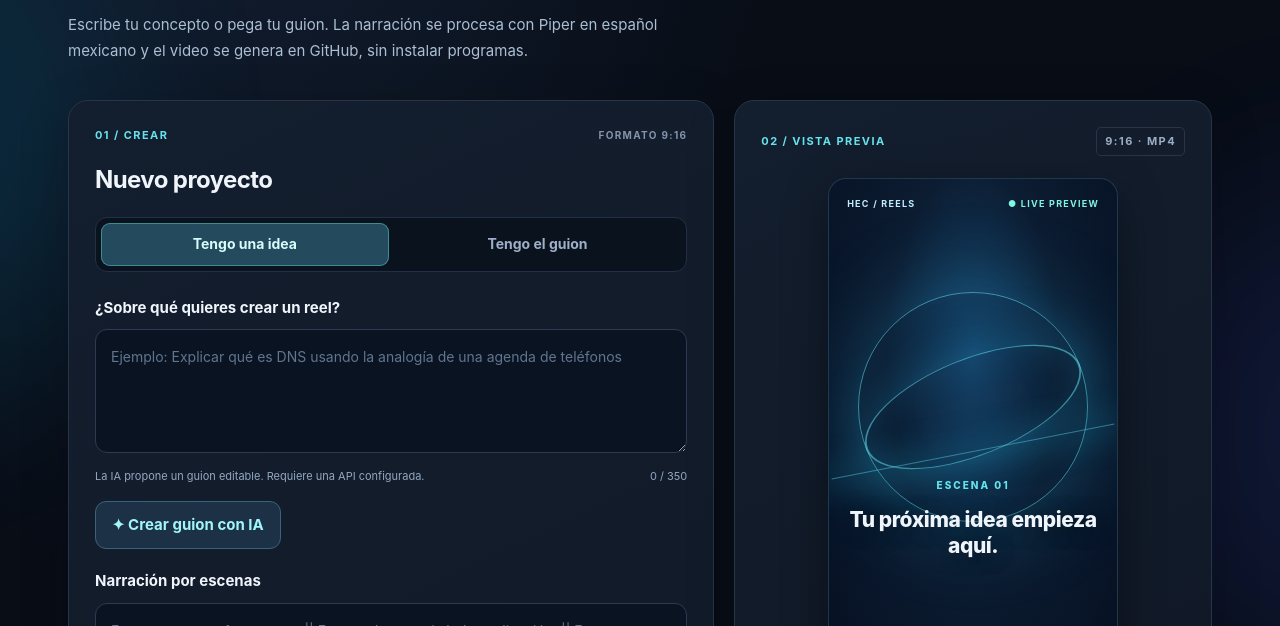
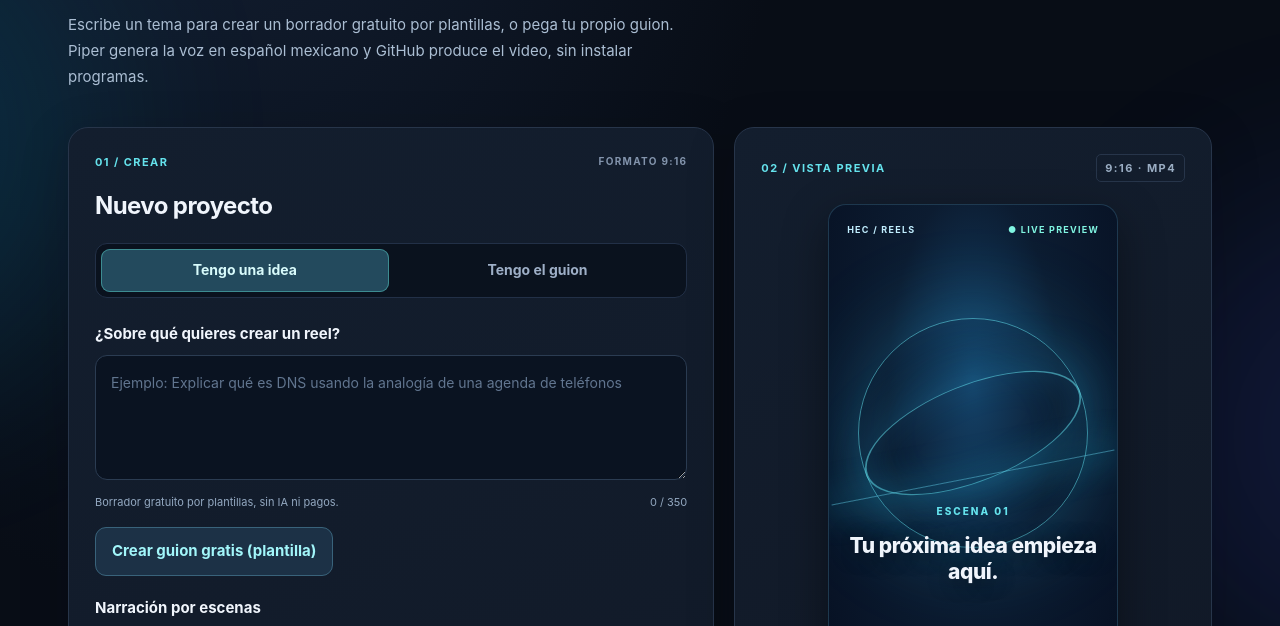
Before and after one commit to hecagus/Hecagus-Reels, a website: page web/index.html in a window 1280 px wide. Shown: the part 255-881 px from the top of the page. Drawn offline with Linux system fonts and the light colour scheme; no server answers.

Commit message:
fix(web): free script drafts, immediate feedback and accurate labels

```diff
--- a/web/index.html
+++ b/web/index.html
@@ -19,7 +19,7 @@
   <section class="intro">
    <div class="eyebrow"><span class="live-dot"></span> ESTUDIO DE VIDEO · BETA</div>
    <h1>De una idea a un <em>reel.</em></h1>
-   <p>Escribe tu concepto o pega tu guion. La narración se procesa con Piper en español mexicano y el video se genera en GitHub, sin instalar programas.</p>
+   <p>Escribe un tema para crear un borrador gratuito por plantillas, o pega tu propio guion. Piper genera la voz en español mexicano y GitHub produce el video, sin instalar programas.</p>
   </section>
   <div class="workspace">
    <section class="panel editor" aria-labelledby="section-editor">
@@ -32,8 +32,9 @@
     <div id="idea-zone">
      <label for="idea">¿Sobre qué quieres crear un reel?</label>
      <textarea id="idea" rows="4" maxlength="350" placeholder="Ejemplo: Explicar qué es DNS usando la analogía de una agenda de teléfonos"></textarea>
-     <div class="field-foot"><span>La IA propone un guion editable. Requiere una API configurada.</span><span id="idea-count">0 / 350</span></div>
-     <button type="button" id="draft-btn" class="secondary-btn">✦ Crear guion con IA</button>
+     <div class="field-foot"><span id="idea-help">Borrador gratuito por plantillas, sin IA ni pagos.</span><span id="idea-count">0 / 350</span></div>
+     <button type="button" id="draft-btn" class="secondary-btn" aria-describedby="draft-feedback">Crear guion gratis (plantilla)</button>
+     <p id="draft-feedback" role="status" aria-live="polite" class="draft-feedback"></p>
     </div>
     <div id="script-zone" class="script-area">
      <label for="script">Narración por escenas</label>
```
